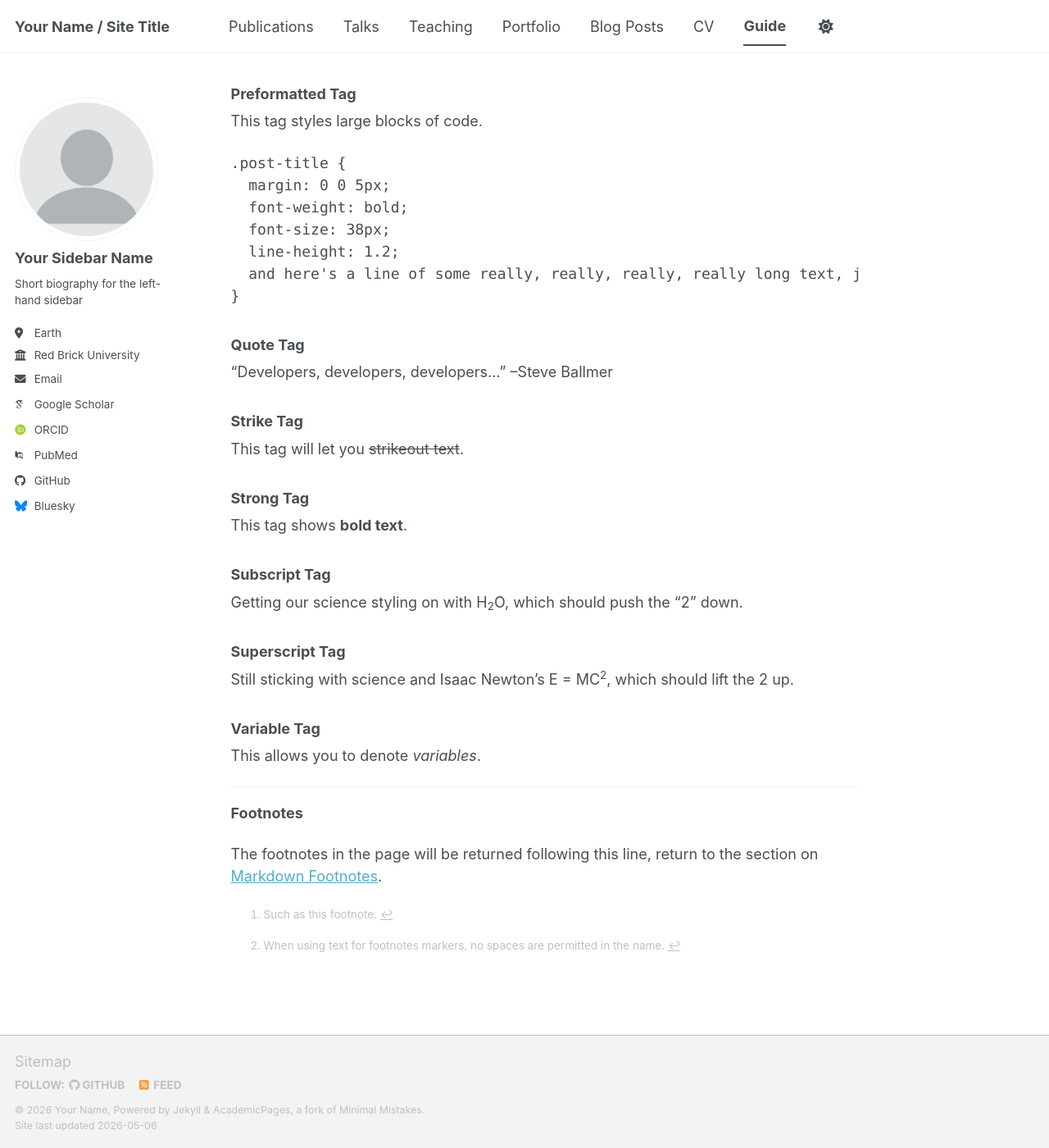
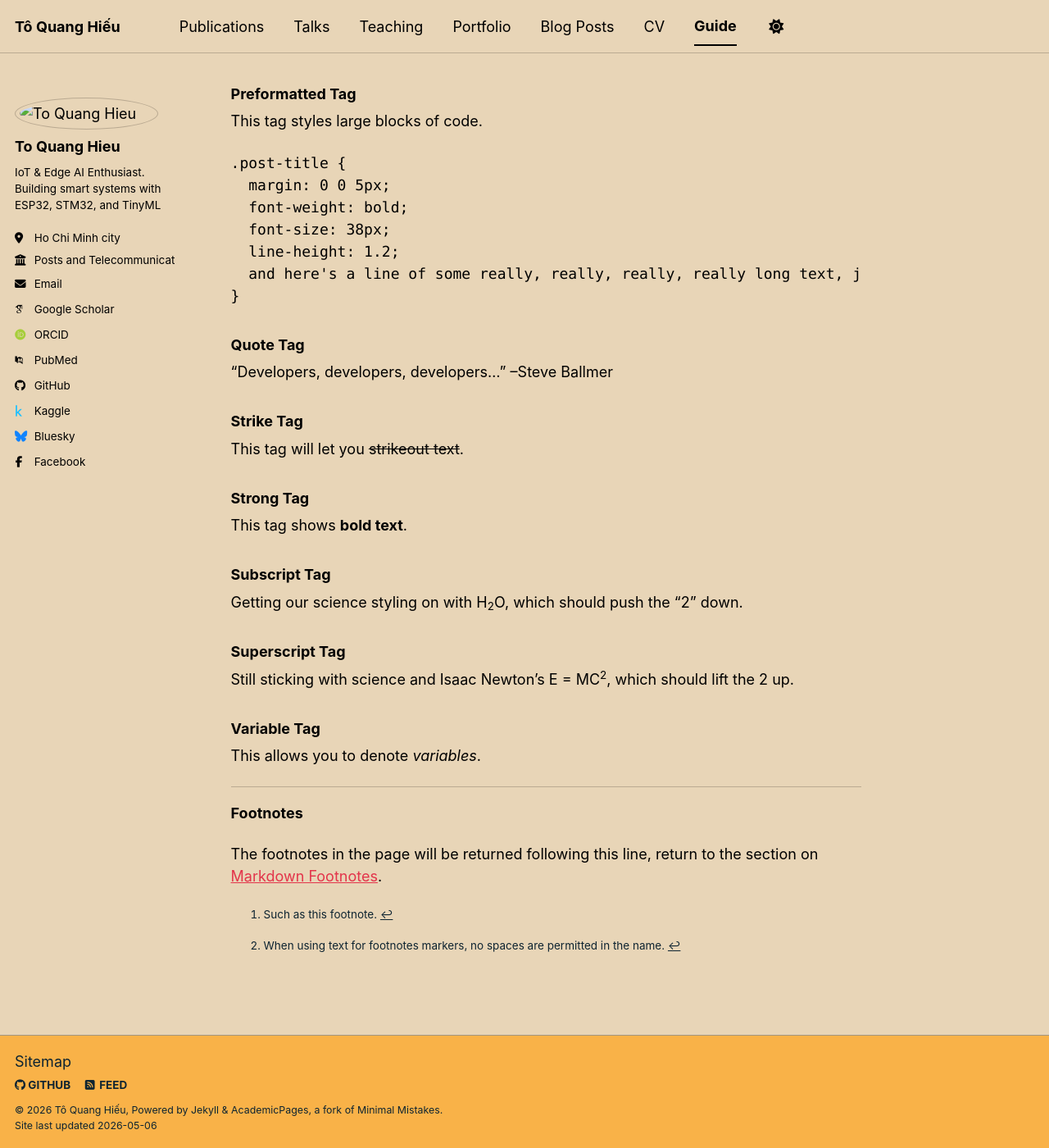
Before and after one commit to Hieuto0409/Hieuto0409.github.io, a Jekyll site: the page built from _pages/markdown.md, in a window 1280 px wide and 1400 px high, scrolled down 10924 px. Shown: the whole window at 82% size. Built offline with Jekyll 4.4.1, drawn with Linux system fonts in a browser that asks for light colours; emoji names are drawn with the system emoji font; some web fonts are replaced; a script bundle is joined from its source files by our own code; library files that are not in the unit come from our copies.

Commit message:
initial commit

```diff
--- a/_config.yml
+++ b/_config.yml
@@ -7,158 +7,154 @@
 # server process.
 
 # Basic Site Settings
-locale                   : "en-US"
-site_theme               : "default" # The available themes options are "default", "air", "sunrise", "mint", "dirt" and "contrast"
-title                    : "Your Name / Site Title"
-title_separator          : "-"
-name                     : &name "Your Name"
-description              : &description "Your Name's academic portfolio"   # Update this with a general description of your site, this is the default if not overridden by a page
-url                      : https://academicpages.github.io # The base hostname & protocol for your site e.g. "https://[your GitHub username].github.io",
-                                                           # or if you already have some other page hosted on Github then use "https://[your GitHub username].github.io/[Your Repo Name]"
-baseurl                  : "" # the subpath of your site, e.g. "/blog"
-repository               : "academicpages/academicpages.github.io"
+locale: "vi-VN"
+site_theme: "sunrise" # The available themes options are "default", "air", "sunrise", "mint", "dirt" and "contrast"
+title: "Tô Quang Hiếu"
+title_separator: "-"
+name: &name "Tô Quang Hiếu"
+description: &description "To Quang Hieu" # Update this with a general description of your site, this is the default if not overridden by a page
+url:
+  https://github.com/Hieuto0409 # The base hostname & protocol for your site e.g. "https://[your GitHub username].github.io",
+  # or if you already have some other page hosted on Github then use "https://[your GitHub username].github.io/[Your Repo Name]"
+baseurl: "" # the subpath of your site, e.g. "/blog"
+repository: "Hieuto0409.github.io"
 
 # Site Author - The following control what appear as part of the author content on the side bar.
 #               If a field is blank the icon and link will not appear, otherwise it will be shown.
 #               Additional customization can be done by editing /_includes/author-profile.html
 author:
   # Biographic information
-  avatar           : "profile.png"
-  name             : "Your Sidebar Name"
-  pronouns         : # example: "she/her"
-  bio              : "Short biography for the left-hand sidebar"
-  location         : "Earth"
-  employer         : "Red Brick University"
-  uri              : # URL
-  email            : "none@example.org"
+  avatar: "profile.png"
+  name: "To Quang Hieu"
+  pronouns: # example: "she/her"
+  bio: "IoT & Edge AI Enthusiast. Building smart systems with ESP32, STM32, and TinyML"
+  location: "Ho Chi Minh city"
+  employer: "Posts and Telecommunications Institute of Technology"
+  uri: # URL
+  email: "toquanghieubmt123@gmail.com"
 
   # Academic websites
-  academia         : # URL
-  arxiv            : # URL - Update with the correct link to your profile
-  googlescholar    : "https://scholar.google.com/citations?user=PS_CX0AAAAAJ"
-  inspire-hep      : # URL
-  impactstory      : # URL
-  orcid            : "https://orcid.org/yourorcidurl"
-  semantic         : # URL
-  ssrn             : # URL
-  pubmed           : "https://www.ncbi.nlm.nih.gov/pubmed/?term=john+snow"
-  researchgate     : # URL
-  scopus           : # URL
-  zotero           : # URL
-
+  academia: # URL
+  arxiv: # URL - Update with the correct link to your profile
+  googlescholar: ""
+  inspire-hep: # URL
+  impactstory: # URL
+  orcid: ""
+  semantic: # URL
+  ssrn: # URL
+  pubmed: ""
+  researchgate: # URL
+  scopus: # URL
+  zotero: # URL
 
   # Repositories and software development
-  bitbucket        : # Username - Update with your username on the site
-  codepen          : # Username
-  dribbble         : # Username
-  github           : "academicpages"
-  kaggle           : # Username
-  stackoverflow    : # User number or user number and name (i.e., use "1" or "1/jeff-atwood")
+  bitbucket: # Username - Update with your username on the site
+  codepen: # Username
+  dribbble: # Username
+  github: ""
+  kaggle: "toquanghieu"
+  stackoverflow: # User number or user number and name (i.e., use "1" or "1/jeff-atwood")
 
   # Social media
-  artstation       : # Username
-  bluesky          : "bsky.app" # Replace this with you Bluesky username
-  facebook         : # Username
-  flickr           : # Username
-  foursquare       : # Username
-  goodreads        : # Username
-  google_plus      : # Username
-  keybase          : # Username
-  instagram        : # Username
-  lastfm           : # Username
-  linkedin         : # Username
-  mastodon         : # URL
-  medium           : # URL
-  pinterest        : # Username
-  soundcloud       : # Username
-  steam            : # Username
-  telegram         : # URL
-  tumblr           : # Username
-  twitter          : # Username for X / Twitter
-  vine             : # Username
-  weibo            : # Username
-  wikipedia        : # Username
-  xing             : # Username
-  youtube          : # Username
-  zhihu            : # Username
+  artstation: # Username
+  bluesky: "" # Replace this with you Bluesky username
+  facebook: "https://www.facebook.com/profile.php?id=100082642095378"
+  flickr: # Username
+  foursquare: # Username
+  goodreads: # Username
+  google_plus: # Username
+  keybase: # Username
+  instagram: # Username
+  lastfm: # Username
+  linkedin: # Username
+  mastodon: # URL
+  medium: # URL
+  pinterest: # Username
+  soundcloud: # Username
+  steam: # Username
+  telegram: # URL
+  tumblr: # Username
+  twitter: # Username for X / Twitter
+  vine: # Username
+  weibo: # Username
+  wikipedia: # Username
+  xing: # Username
+  youtube: # Username
+  zhihu: # Username
 
 # Publication Category - The following the list of publication categories and their headings
 publication_category:
   books:
-    title: 'Books'
+    title: "Books"
   manuscripts:
-    title: 'Journal Articles'
+    title: "Journal Articles"
   conferences:
-    title: 'Conference Papers'
+    title: "Conference Papers"
 
 # Site Settings
-teaser                   :  # filename of teaser fallback teaser image placed in /images/ for social media previews
-breadcrumbs              : false # true, false (default)
-words_per_minute         : 160
-future                   : true
-read_more                : "disabled" # if enabled, adds "Read more" links to excerpts
-talkmap_link             : false      #change to true to add link to talkmap on talks page
+teaser: # filename of teaser fallback teaser image placed in /images/ for social media previews
+breadcrumbs: false # true, false (default)
+words_per_minute: 160
+future: true
+read_more: "disabled" # if enabled, adds "Read more" links to excerpts
+talkmap_link: false #change to true to add link to talkmap on talks page
 comments:
-  provider               : # false (default), "disqus", "discourse", "facebook", "google-plus", "staticman", "custom"
+  provider: # false (default), "disqus", "discourse", "facebook", "google-plus", "staticman", "custom"
   disqus:
-    shortname            :
+    shortname:
   discourse:
-    server               : # https://meta.discourse.org/t/embedding-discourse-comments-via-javascript/31963 , e.g.: meta.discourse.org
+    server: # https://meta.discourse.org/t/embedding-discourse-comments-via-javascript/31963 , e.g.: meta.discourse.org
   facebook:
-    appid                :
-    num_posts            : # 5 (default)
-    colorscheme          : # "light" (default), "dark"
+    appid:
+    num_posts: # 5 (default)
+    colorscheme: # "light" (default), "dark"
 staticman:
-  allowedFields          : ['name', 'email', 'url', 'message']
-  branch                 : "gh-pages" # "master", "gh-pages"
-  commitMessage          : "New comment."
-  filename               : comment-{@timestamp}
-  format                 : "yml"
-  moderation             : true
-  path                   : "_data/comments/{options.slug}"
-  requiredFields         : ['name', 'email', 'message']
+  allowedFields: ["name", "email", "url", "message"]
+  branch: "gh-pages" # "master", "gh-pages"
+  commitMessage: "New comment."
+  filename: comment-{@timestamp}
+  format: "yml"
+  moderation: true
+  path: "_data/comments/{options.slug}"
+  requiredFields: ["name", "email", "message"]
   transforms:
-    email                : "md5"
+    email: "md5"
   generatedFields:
     date:
-      type               : "date"
+      type: "date"
       options:
-        format           : "iso8601" # "iso8601" (default), "timestamp-seconds", "timestamp-milliseconds"
+        format: "iso8601" # "iso8601" (default), "timestamp-seconds", "timestamp-milliseconds"
 atom_feed:
-  hide                   : false     # change to true to hide the RSS feed in the footer
-  path                   : # blank (default) uses feed.xml
-
+  hide: false # change to true to hide the RSS feed in the footer
+  path: # blank (default) uses feed.xml
 
 # SEO Related
-google_site_verification :
-bing_site_verification   :
-alexa_site_verification  :
-yandex_site_verification :
-
+google_site_verification:
+bing_site_verification:
+alexa_site_verification:
+yandex_site_verification:
 
 # Social Sharing
 twitter:
-  username               : &twitter
+  username: &twitter
 facebook:
-  username               :
-  app_id                 :
-  publisher              :
-og_image                 :  # Social media default site image
-og_description           :  # Social media default site image description
+  username:
+  app_id:
+  publisher:
+og_image: # Social media default site image
+og_description: # Social media default site image description
 # For specifying social profiles
 # - https://developers.google.com/structured-data/customize/social-profiles
 social:
-  type                   : # Person or Organization (defaults to Person)
-  name                   : # If the user or organization name differs from the site's name
+  type: # Person or Organization (defaults to Person)
+  name: # If the user or organization name differs from the site's name
   links: # An array of links to social media profiles
-
 
 # Analytics
 analytics:
-  provider               :  "false" # false (default), "google", "google-universal", "google-analytics-4", "custom"
+  provider: "false" # false (default), "google", "google-universal", "google-analytics-4", "custom"
   google:
-    tracking_id          :
-
+    tracking_id:
 
 # Reading Files
 include:
@@ -198,14 +194,12 @@ keep_files:
 encoding: "utf-8"
 markdown_ext: "markdown,mkdown,mkdn,mkd,md"
 
-
 # Conversion
 markdown: kramdown
 highlighter: rouge
 lsi: false
 excerpt_separator: "\n\n"
 incremental: false
-
 
 # Markdown Processing
 kramdown:
@@ -217,7 +211,6 @@ kramdown:
   toc_levels: 1..6
   smart_quotes: lsquo,rsquo,ldquo,rdquo
   enable_coderay: false
-
 
 # These settings control the types of collections used by the template
 collections:
@@ -233,7 +226,6 @@ collections:
   talks:
     output: true
     permalink: /:collection/:path/
-
 
 # These settings control how pages and collections are included in the site
 defaults:
@@ -291,19 +283,16 @@ defaults:
       author_profile: true
       share: true
 
-
 # Sass/SCSS
 sass:
   sass_dir: _sass
   style: compressed # https://sass-lang.com/documentation/file.SASS_REFERENCE.html#output_style
 
-
 # Outputting
 permalink: /:categories/:title/
 # paginate: 5 # amount of posts to show
 # paginate_path: /page:num/
-timezone: Etc/UTC # https://en.wikipedia.org/wiki/List_of_tz_database_time_zones
-
+timezone: Asia/Ho_Chi_Minh # https://en.wikipedia.org/wiki/List_of_tz_database_time_zones
 
 # Plugins
 plugins:
@@ -322,7 +311,6 @@ whitelist:
   - jekyll-sitemap
   - jekyll-redirect-from
   - jemoji
-
 
 # Archives
 #  Type
@@ -352,7 +340,6 @@ tag_archive:
 #     category: /categories/:name/
 #     tag: /tags/:name/
 
-
 # HTML Compression
 # - https://jch.penibelst.de/
 compress_html:
```
Also changed, not shown: images/profile.jpg (added), images/profile.png (deleted).
